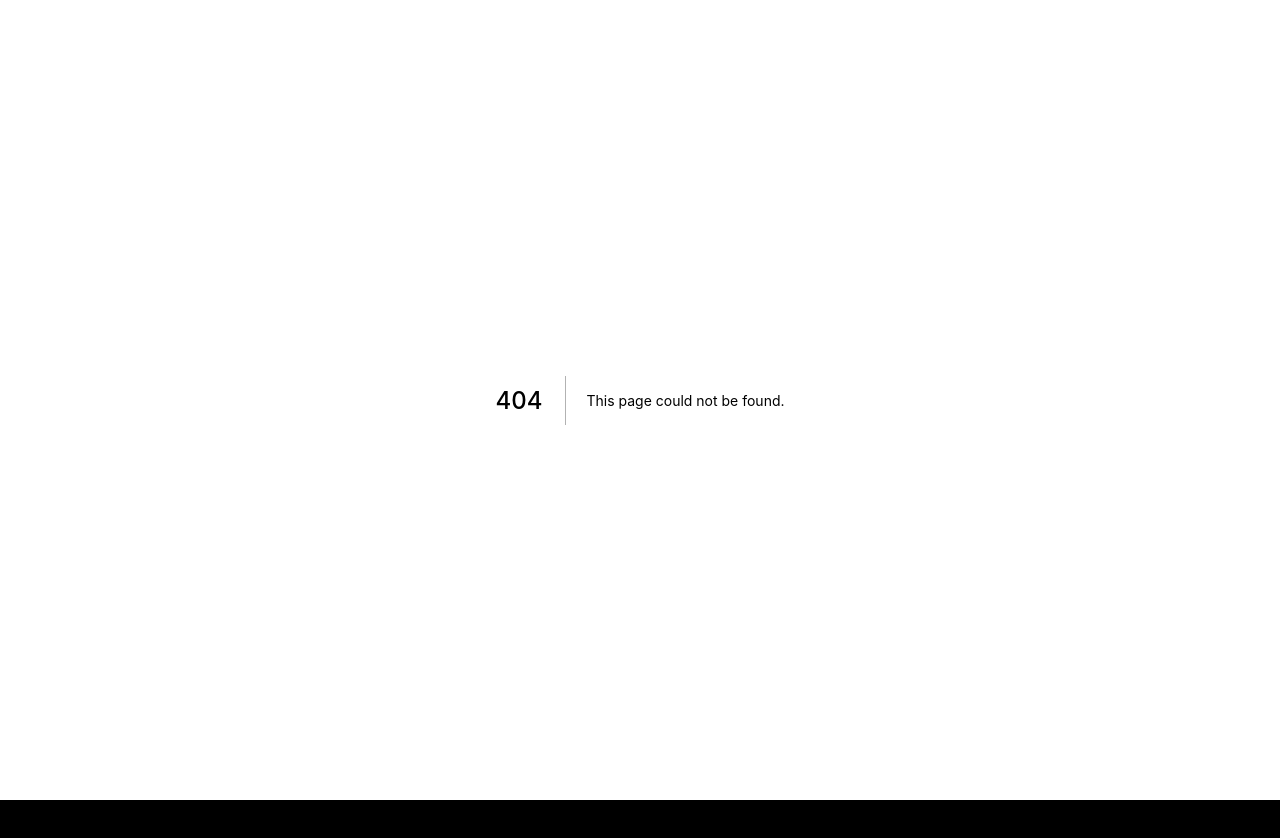
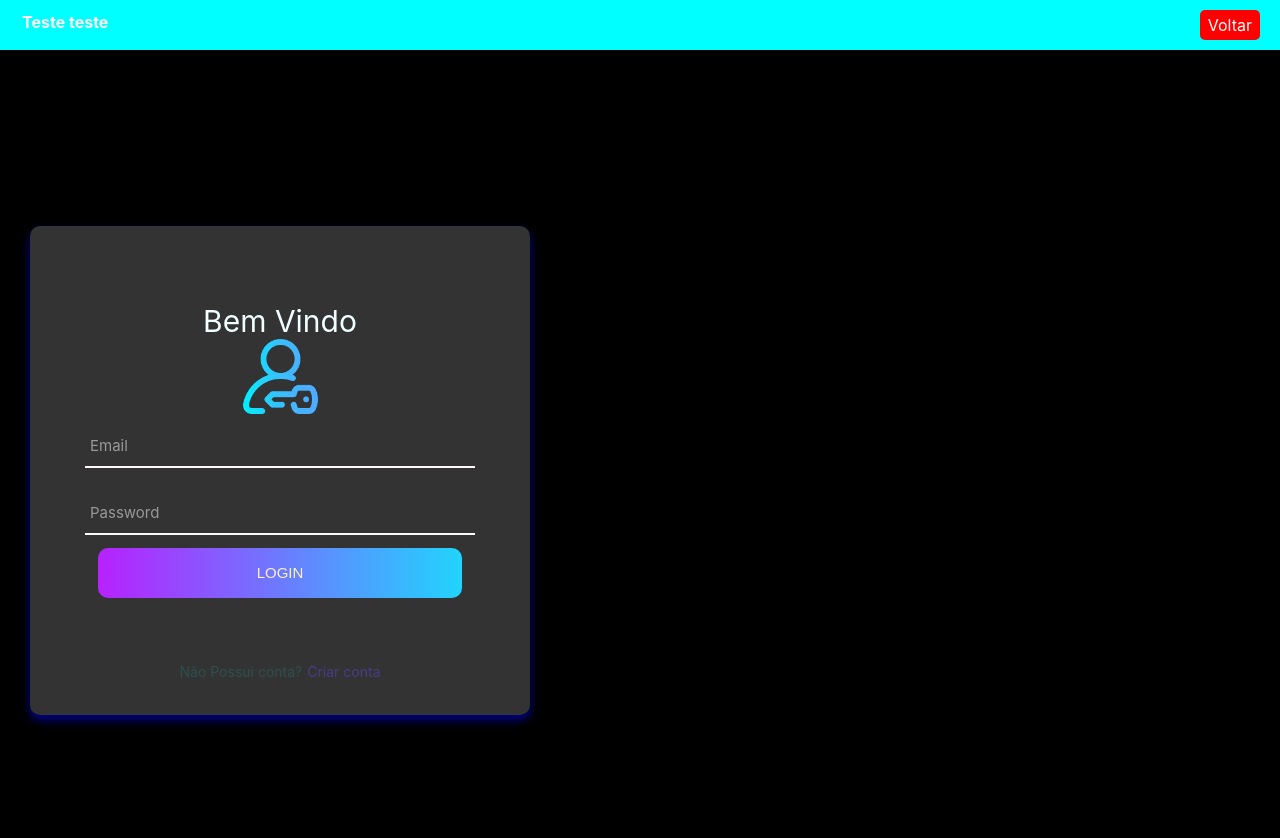
Before and after one commit to KaioAnjos/NextJS, a Next.js app in the folder fundamentos/: page /LoginTeste in a window 1280 px wide. Before the commit this address had no page. Shown: the top 838 px of the page. Before the commit the page ends 800 px from the top, so only its background shows below. Built offline with nearby package versions, Linux system fonts and the light colour scheme.

Commit message:
tela de login
Testando tela de login

```diff
--- /dev/null
+++ b/fundamentos/src/components/loginTest.jsx
@@ -0,0 +1,52 @@
+import logo from "../../public/assets/login.png"
+import style from "../styles/loginTeste.module.css"
+import Image from "next/image"
+import { useState } from "react"
+export default function Login() {
+
+    const [email, setEmail] = useState("");
+    const [password, setPassword] = useState("");
+
+    return (
+        <div className={style.conteiner}>
+            <div className={style.conteiner_login}>
+                <div className={style.wrap_login}>
+                    <form className={style.login_form}>
+                        <span className={style.login_form_title}>Bem Vindo</span>
+                        <span className={style.login_form_title}>
+                            <Image src={logo} width={'75px'} height={'75px'} />
+                        </span>
+                        <div className={style.wrap_input}>
+                            <input
+                            className={style.input}
+                             type="email"
+                             value={email}
+                             onChange={e => setEmail(e.target.value)}
+                              />
+                            <span className={style.focus_input} data-placeholder="Email"></span>
+                        </div>
+                        <br />
+                        <div className={style.wrap_input}>
+                            <input
+                            className={email !== ""?style.has_val : style.input}
+                            type="password"
+                             value={password}
+                             onChange={e => setPassword(e.target.value)}
+                            />
+                            <span className={style.focus_input} data-placeholder="Password"></span>
+                        </div>
+
+                        <div className={style.conteiner_login_form_btn}>
+                            <button className={style.login_form_btn}>Login</button>
+                        </div>
+
+                        <div className={style.text_center}>
+                            <span className={style.txt1}>Não Possui conta?</span>
+                            <a href="" className={style.txt2}>Criar conta</a>
+                        </div>
+                    </form>
+                </div>
+            </div>
+        </div>
+    )
+}
--- /dev/null
+++ b/fundamentos/src/pages/LoginTeste.jsx
@@ -0,0 +1,9 @@
+import Layout from "../components/Layout";
+import Login from "../components/loginTest";
+
+export default function Teclado(){
+    return(
+        <Layout title="Login teste">
+            <Login />
+        </Layout>
+    )}
--- a/fundamentos/src/pages/index.jsx
+++ b/fundamentos/src/pages/index.jsx
@@ -16,6 +16,7 @@
            <Navegar texto="Jsx" destino="/jsx" cor="firebrick"/>
            <Navegar texto= "Teste" destino="/teclado" cor="blue"/>
            <input type="button" value="Nova" onClick={() => nova()} />
+           <Navegar texto="Login Teste" destino="/LoginTeste" cor="Red"/>
         </div>
     )
 }
--- /dev/null
+++ b/fundamentos/src/styles/loginTeste.module.css
@@ -0,0 +1,194 @@
+.conteiner {
+    width: 100%;
+    margin: 0 auto;
+}
+
+.conteiner_login {
+    width: 100%;
+    height: 100%;
+    min-height: 100vh;
+
+
+    display: flex;
+    flex-wrap: wrap;
+    align-items: center;
+
+    padding: 10px 10px;
+
+    background-color: transparent;
+}
+
+.wrap_login {
+    width: 390px;
+    background-color: #333;
+    border-radius: 10px;
+    box-sizing: content-box;
+
+    overflow: hidden;
+    padding: 77px 55px 33px 55px;
+
+    box-shadow: 0 5px 10px 0px darkblue;
+}
+
+.login_form {
+    width: 100%;
+}
+
+.login_form_title {
+    display: block;
+    font-size: 30px;
+    color: azure;
+
+    line-height: 1.2;
+    text-align: center;
+}
+
+.img img {
+    width: 90px;
+
+}
+
+.wrap_input {
+    width: 100%;
+    position: relative;
+    border-bottom: 2px solid snow;
+}
+
+.input {
+    font-size: 10px;
+    color: antiquewhite;
+    line-height: 1.2;
+    border: none;
+    display: block;
+
+    width: 100%;
+    height: 45px;
+
+    background-color: transparent;
+
+    padding: 0 5px;
+}
+
+.focus_input {
+    position: absolute;
+    display: block;
+    width: 100%;
+    height: 100%;
+    padding: 10px 0 0 0;
+
+    top: 0;
+    left: 0;
+
+    pointer-events: none;
+    color: cornsilk;
+}
+
+.focus_input::before {
+    content: "";
+    display: block;
+    position: absolute;
+    bottom: -2px;
+    left: 0;
+    width: 0;
+    height: 2px;
+
+    -webkit-transition: all 0.4s;
+    -o-transition: all 0.4s;
+    -moz-transition: all 0.4s;
+
+    background: -webkit-linear-gradient(to left, #21d4fd, #b721ff);
+    background: -o-linear-gradient(to left, #21d4fd, #b721ff);
+    background: -moz-linear-gradient(to left, #21d4fd, #b721ff);
+    background: linear-gradient(to left, #21d4fd, #b721ff);
+}
+
+.focus_input::after {
+    font-size: 15px;
+    color: #999999;
+    line-height: 1.2;
+
+    content: attr(data-placeholder);
+
+    display: block;
+    width: 100%;
+    position: absolute;
+    top: 16px;
+    left: 0px;
+
+    padding-left: 5px;
+    -webkit-transition: all 0.4s;
+    -o-transition: all 0.4s;
+    -moz-transition: all 0.4s;
+}
+
+.input:focus {
+    outline: 0;
+}
+
+.input:focus+.focus_input::after {
+    top: -15px;
+}
+
+.input:focus+.focus_input::before {
+    width: 100%;
+}
+
+.has_val + .focus_input::after{
+    top: -15px;
+}
+
+.conteiner_login_form_btn {
+    display: flex;
+    flex-wrap: wrap;
+    justify-content: center;
+    padding: 13px;
+}
+
+.login_form_btn {
+    font-size: 15px;
+    border: none;
+    border-radius: 10px;
+    color: papayawhip;
+
+    line-height: 1.2;
+
+    text-transform: uppercase;
+
+    display: flex;
+    justify-content: center;
+    align-items: center;
+
+    width: 100%;
+    height: 50px;
+    background: -webkit-linear-gradient(to left, #21d4fd, #b721ff);
+    background: -o-linear-gradient(to left, #21d4fd, #b721ff);
+    background: -moz-linear-gradient(to left, #21d4fd, #b721ff);
+    background: linear-gradient(to left, #21d4fd, #b721ff);
+}
+
+.login_form_btn:hover {
+    cursor: pointer;
+}
+
+.text_center {
+    display: flex;
+    justify-content: center;
+    align-items: center;
+
+    margin-top: 50px;
+}
+
+.txt1 {
+    font-size: 14px;
+    color: darkslategray;
+    line-height: 1.5;
+    padding-right: 5px;
+    text-decoration: none;
+}
+
+.txt2 {
+    font-size: 14px;
+    color: darkslateblue;
+    line-height: 1.5;
+    text-decoration: none;
+}
```
Also changed, not shown: fundamentos/public/assets/login.png (added), fundamentos/public/assets/user.png (added).
